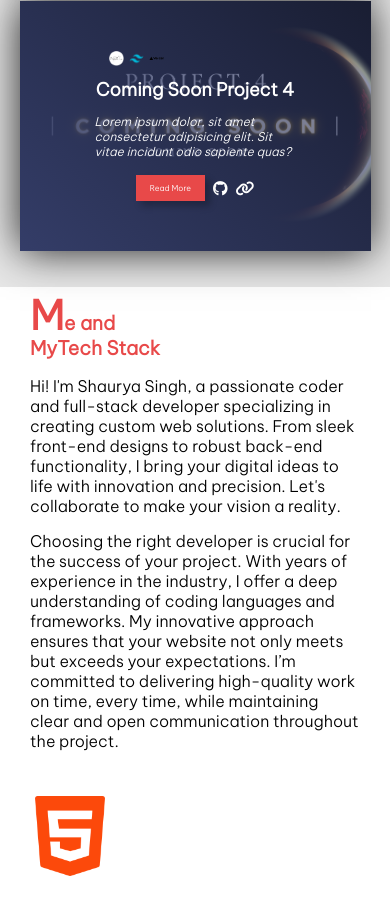
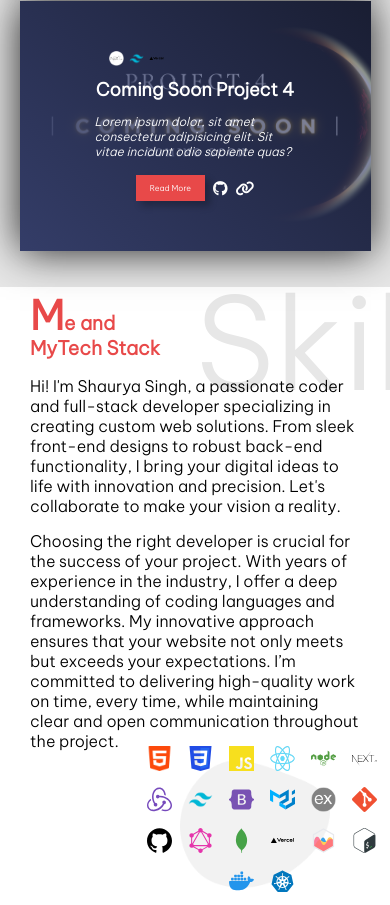
Before and after one commit to shauryacodes7/Shaurya-Singh---Portfolio, a plain HTML site: page index.html in a window 390 px wide. Shown: the part 1769-2674 px from the top of the page. Drawn offline with nearby package versions, Linux system fonts and the light colour scheme.

Commit message:
skills media query completed

```diff
--- a/style.css
+++ b/style.css
@@ -964,97 +964,37 @@ footer {
   .skill-subheading p {
     margin: 15px 0;
   }
-
+  /* DONE */
   .skill-container-right {
-    display: flex;
-    flex-direction: column;
+    left: 100px;
+    bottom: 50px;
+    width: 80%;
     flex-wrap: wrap;
-    position: relative;
-    gap: 2rem;
-    justify-content: center;
+    gap: 1rem;
   }
 
   /* DONE */
   .skill-fade-text {
     position: absolute;
-    font-size: 7em;
-    top: 83.5%;
+    font-size: 8em;
+    top: -3%;
+    left: 50%;
+    z-index: -1;
+  }
+  /* DONE */
+  .blob-style {
+    top: 50%;
+    right: 50%;
+    width: 150px;
   }
 
-  .blob-style {
-    justify-content: center;
-    align-items: center;
-
-    position: absolute;
-    top: 50%;
-    left: 50%;
-    transform: translate(-50%, -50%);
-    animation: blobAnimate 3s linear infinite;
-    z-index: -1;
+  /* DONE */
+  .skills-logo {
+    width: 25px;
+    height: 25px;
   }
-
-  @keyframes blobAnimate {
-    50% {
-      top: 54%;
-      left: 46%;
-    }
-  }
-
-  .skills-logo {
-    width: 80px;
-    height: 80px;
-    transition: all 0.5s;
-  }
-
+  /* DONE */
   .skills-logo:hover {
-    transform: scale(1.2);
-  }
-
-  .skill-container-right {
-    width: 50vw;
-    display: flex;
-    flex-wrap: wrap;
-    position: relative;
-    gap: 2rem;
-    justify-content: center;
-  }
-
-  .skill-fade-text {
-    position: absolute;
-    font-size: 15em;
-    font-style: bold;
-    color: rgb(231, 231, 231);
-    top: 68.2%;
-    left: 0%;
-    user-select: none;
-  }
-
-  .blob-style {
-    justify-content: center;
-    align-items: center;
-
-    position: absolute;
-    top: 50%;
-    left: 50%;
-    transform: translate(-50%, -50%);
-    animation: blobAnimate 3s linear infinite;
-    z-index: -1;
-  }
-
-  @keyframes blobAnimate {
-    50% {
-      top: 54%;
-      left: 46%;
-    }
-  }
-
-  .skills-logo {
-    width: 80px;
-    height: 80px;
-    transition: all 0.5s;
-  }
-
-  .skills-logo:hover {
-    transform: scale(1.2);
+    transform: scale(1.5);
   }
 }
```
